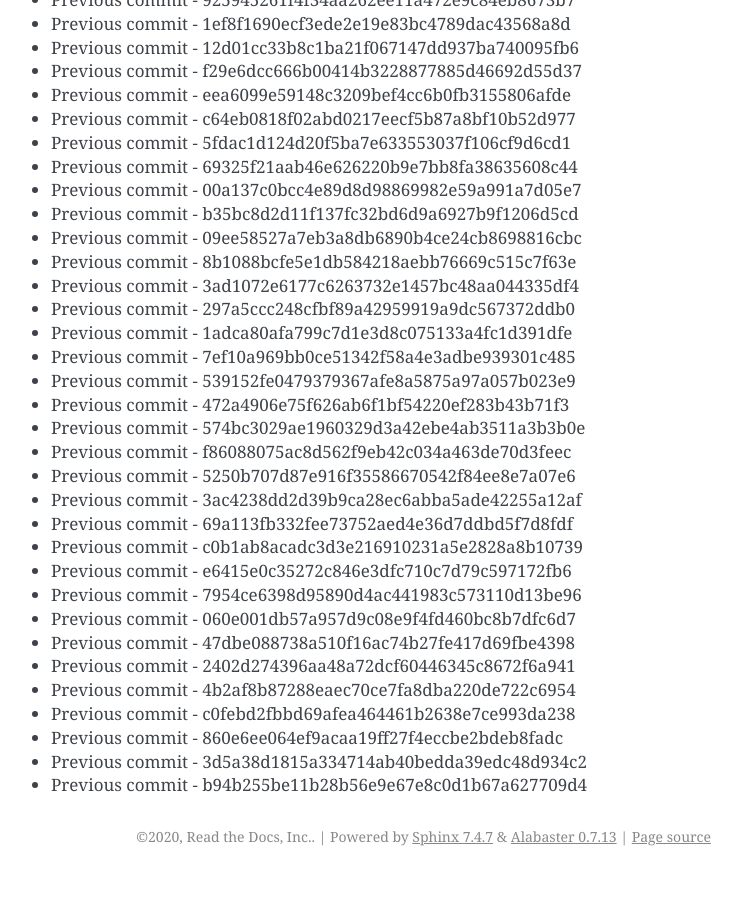
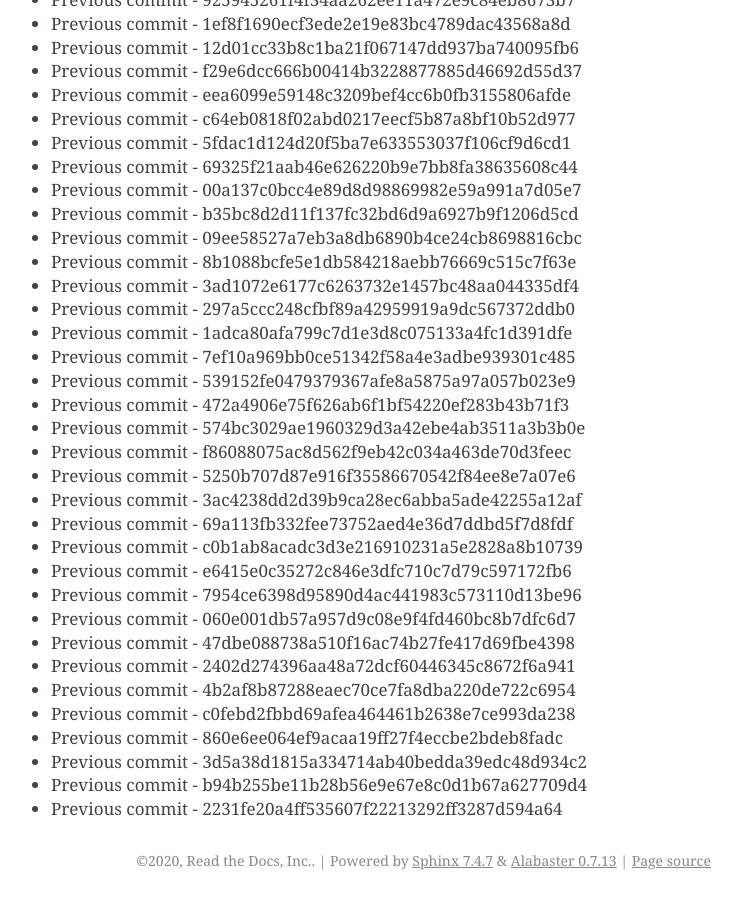
Before and after one commit to readthedocs/rtd-git-stresstest, a Sphinx documentation site: the page built from docs/updates.rst, in a window 1280 px wide and 900 px high, scrolled down 1298 px. Shown: the whole window, without its empty margins (399-1141 px from the left). Built offline with Sphinx 7.4.7, drawn with Linux system fonts in a browser that asks for light colours; before the commit the page ends 2174 px from its top, so only the background shows below that.

Commit message:
Generating commit from previous: 2231fe20a4ff535607f22213292ff3287d594a64

```diff
--- a/docs/updates.rst
+++ b/docs/updates.rst
@@ -86,3 +86,4 @@ It can be tested for any performance characteristics.
 * Previous commit - 860e6ee064ef9acaa19ff27f4eccbe2bdeb8fadc
 * Previous commit - 3d5a38d1815a334714ab40bedda39edc48d934c2
 * Previous commit - b94b255be11b28b56e9e67e8c0d1b67a627709d4
+* Previous commit - 2231fe20a4ff535607f22213292ff3287d594a64
```
